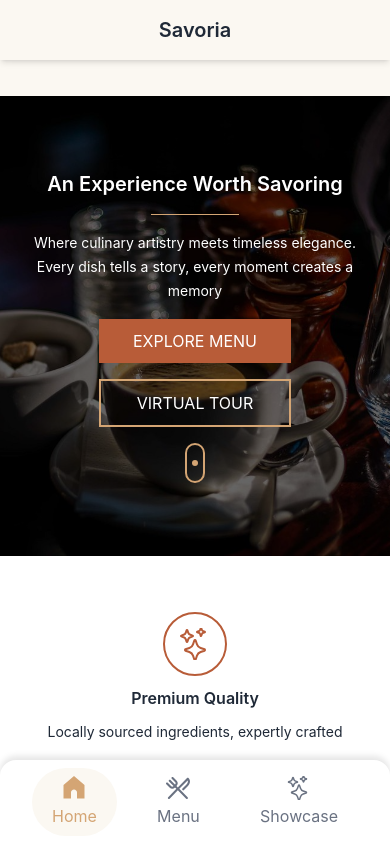
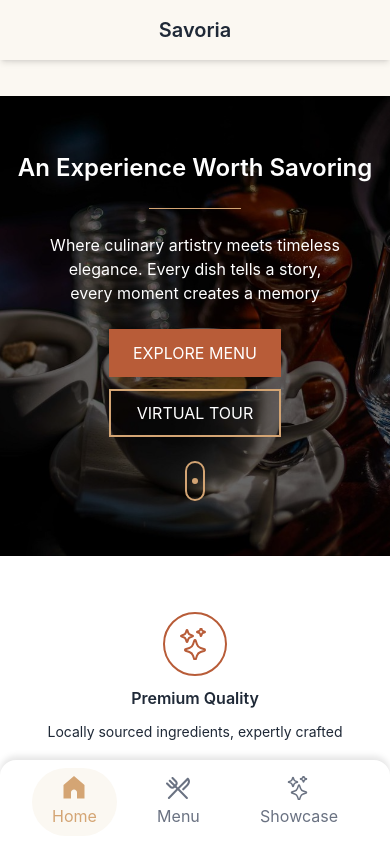
Before and after one commit to geraldmrls/savoria, a React (Vite) app: page / in a window 390 px wide. Shown: the top 842 px of the page. Built offline with nearby package versions, Linux system fonts and the light colour scheme.

Commit message:
Make Content on image responsive for lg: >=1024px

```diff
--- a/src/App.tsx
+++ b/src/App.tsx
@@ -8,11 +8,11 @@ import { useSwipeNavigation } from "./hooks/useSwipeNavigation.ts";
 import { PageWrapper } from "./components/PageWrapper/PageWrapper.tsx";
 import { Header } from "./components/Header/Header.tsx";
 import { BottomNavBar } from "./components/BottomNavBar/BottomNavBar.tsx";
-
-import "./App.css";
 import { Home } from "./pages/Home/Home.tsx";
 import { Menu } from "./pages/Menu/Menu.tsx";
 import { Showcase } from "./pages/Showcase/Showcase.tsx";
+
+import "./App.css";
 
 function App() {
   const location = useLocation();
--- a/src/components/BottomNavBar/BottomNavBar.tsx
+++ b/src/components/BottomNavBar/BottomNavBar.tsx
@@ -21,7 +21,7 @@ export function BottomNavBar() {
       "mt-10 flex justify-between px-8 py-2 bg-navbar-bg rounded-tr-2xl rounded-tl-2xl fixed bottom-0 left-0 right-0 z-50 shadow-[0_-4px_6px_rgba(0,0,0,0.1)]",
 
       //desktop styles - mine
-      "md:hidden lg:hidden xl:hidden 2xl:hidden"
+      "lg:hidden xl:hidden 2xl:hidden"
     )}>
 
       <Link to="/">
--- a/src/pages/Home/ContentOnImage.tsx
+++ b/src/pages/Home/ContentOnImage.tsx
@@ -1,6 +1,13 @@
 import { motion } from "motion/react";
+import { cn } from "../../utils/cn";
+
+// icons
+import RightArrowIcon from "../../assets/right-arrow-icon.svg?react";
 
 export function ContentOnImage() {
+  const browserWidth = window.outerWidth;
+  const lineWidth = `${browserWidth >= 1024 ? "26%" : "25%"}`;
+
   return (
     <>
       {/* content on image */}
@@ -8,41 +15,69 @@ export function ContentOnImage() {
         initial={{ opacity: 0, y: 20 }}
         animate={{ opacity: 1, y: 0 }}
         transition={{ duration: 0.8, ease: "easeOut" }}
-        className="relative z-10 py-6 flex flex-col items-center justify-center gap-4 px-4 h-115"
+        className={cn(
+          // mobile
+          "relative z-10 py-6 flex flex-col items-center justify-center gap-4 px-4 h-115",
+
+          // desktop
+
+          "lg:h-160 lg:w-180",
+        )}
       >
-        <h4 className="text-white text-center text-xl sm:text-2xl font-semibold max-w-xl">
+        <h4
+          className={cn(
+            // mobile
+            "text-white text-center text-2xl sm:text-2xl font-semibold max-w-xl",
+
+            // desktop
+
+            "lg:text-7xl lg:max-w-full lg:font-normal",
+          )}
+        >
           An Experience Worth Savoring
         </h4>
 
         {/* line */}
         <motion.div
           initial={{ width: 0 }}
-          animate={{ width: "25%" }}
+          animate={{ width: lineWidth }}
           transition={{ duration: 0.8, ease: "easeOut", delay: 0.3 }}
-        className="border-t border-yellow-border mx-auto w-1/4"></motion.div>
+          className="border-t mt-2 border-yellow-border mx-auto w-1/4 lg:border-t-2 lg:w-50 lg:mt-4"
+        ></motion.div>
 
         {/* description */}
-
-        <p className="text-white max-w-88 sm:max-w-[24rem] text-center text-sm sm:text-base leading-6">
+        <p className="text-white mt-2 max-w-74 sm:max-w-[24rem] text-center sm:text-base leading-6 lg:text-xl lg:text-amber-50 lg:mt-4 lg:max-w-140">
           Where culinary artistry meets timeless elegance. Every dish tells a
           story, every moment creates a memory
         </p>
 
-        {/* explore menu button */}
+        {/* buttons container */}
+        <div className="flex flex-col justify-center items-center mt-2 gap-3 lg:flex-row lg:items-stretch lg:w-125 lg:justify-between lg:mt-6 lg:gap-4">
+          <button
+            className={cn(
+              "text-white bg-brown-bg transition-all duration-300 w-full flex items-center justify-center gap-2",
+              // Use identical padding
+              "py-3 px-6 lg:px-8 lg:py-4 lg:w-full lg:cursor-pointer group lg:transition-all duration-75"
+            )}
+          >
+            EXPLORE MENU
+            <RightArrowIcon className="hidden lg:inline lg:w-4.5 lg:h-4.5 lg:stroke-white lg:fill-white group-hover:translate-x-1 duration-300 transition-transform"/>
+          </button>
 
-        <button className="text-white py-2.5 px-6 bg-brown-bg transition-colors duration-300 w-full max-w-48">
-          EXPLORE MENU
-        </button>
-
-        {/* Virtual tour button*/}
-
-        <button className="text-white py-2.5 px-6 border-yellow-border border-2 w-full max-w-48">
-          VIRTUAL TOUR
-        </button>
+          <button
+            className={cn(
+              "text-white border-yellow-border border-2 w-full flex items-center justify-center",
+              // Use identical padding (account for the 2px border)
+              "py-2.5 px-6 lg:px-8 lg:py-3.5 lg:w-full lg:cursor-pointer lg:hover:bg-amber-50/20 duration-300 transition-colors",
+            )}
+          >
+            VIRTUAL TOUR
+          </button>
+        </div>
 
         {/* Square with dot animation */}
 
-        <div className="h-10 w-5 border-2 rounded-full border-yellow-border flex flex-col items-center justify-center animate-pulse">
+        <div className="mt-2 h-10 w-5 border-2 rounded-full border-yellow-border flex flex-col items-center justify-center animate-pulse lg:w-7 lg:h-11 lg:mt-4">
           <div className="w-1.5 h-1.5 bg-yellow-border rounded-full"></div>
         </div>
       </motion.div>
--- a/src/pages/Home/Home.tsx
+++ b/src/pages/Home/Home.tsx
@@ -8,7 +8,8 @@ import { ContactInfo } from "./ContactInfo.tsx";
 // image background
 import bgHome from "../../assets/viejo-te.jpg";
 
-
+// hooks
+import { cn } from "../../utils/cn.ts";
 
 
 import "./Home.css";
@@ -20,7 +21,13 @@ export function Home() {
       {/* background image */}
       <div
         style={{ backgroundImage: `url(${bgHome})` }}
-        className=" flex flex-col justify-center items-center relative bg-cover bg-center h-115 mt-4 before:bg-black/60 before:absolute before:inset-0"
+        className={cn(
+          // mobile
+          "flex flex-col justify-center items-center relative bg-cover bg-center h-115 mt-4 before:bg-black/60 before:absolute before:inset-0",
+
+          // desktop
+          "lg:h-160 lg:mt-8"
+        )}
       >
         {/* content on image */}
         {<ContentOnImage />}
```
Also changed, not shown: src/assets/right-arrow-icon.svg (added).
